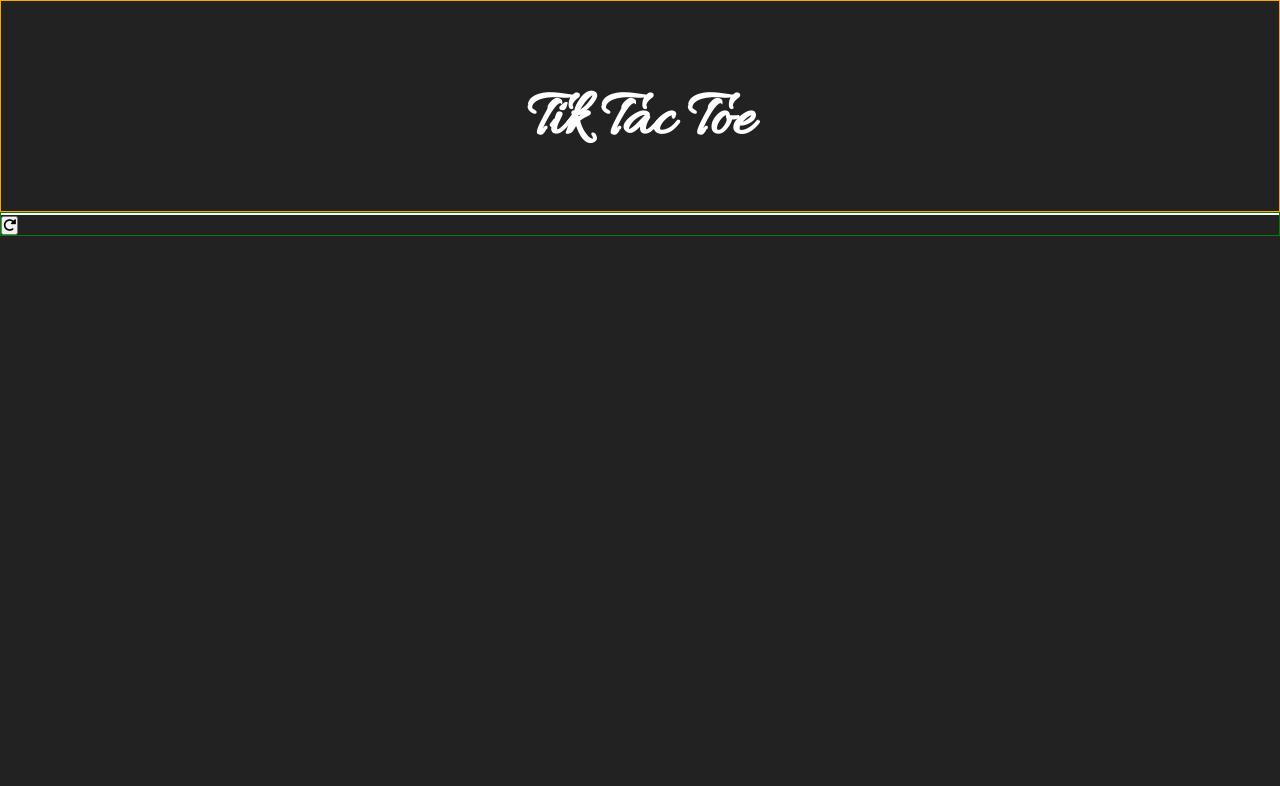
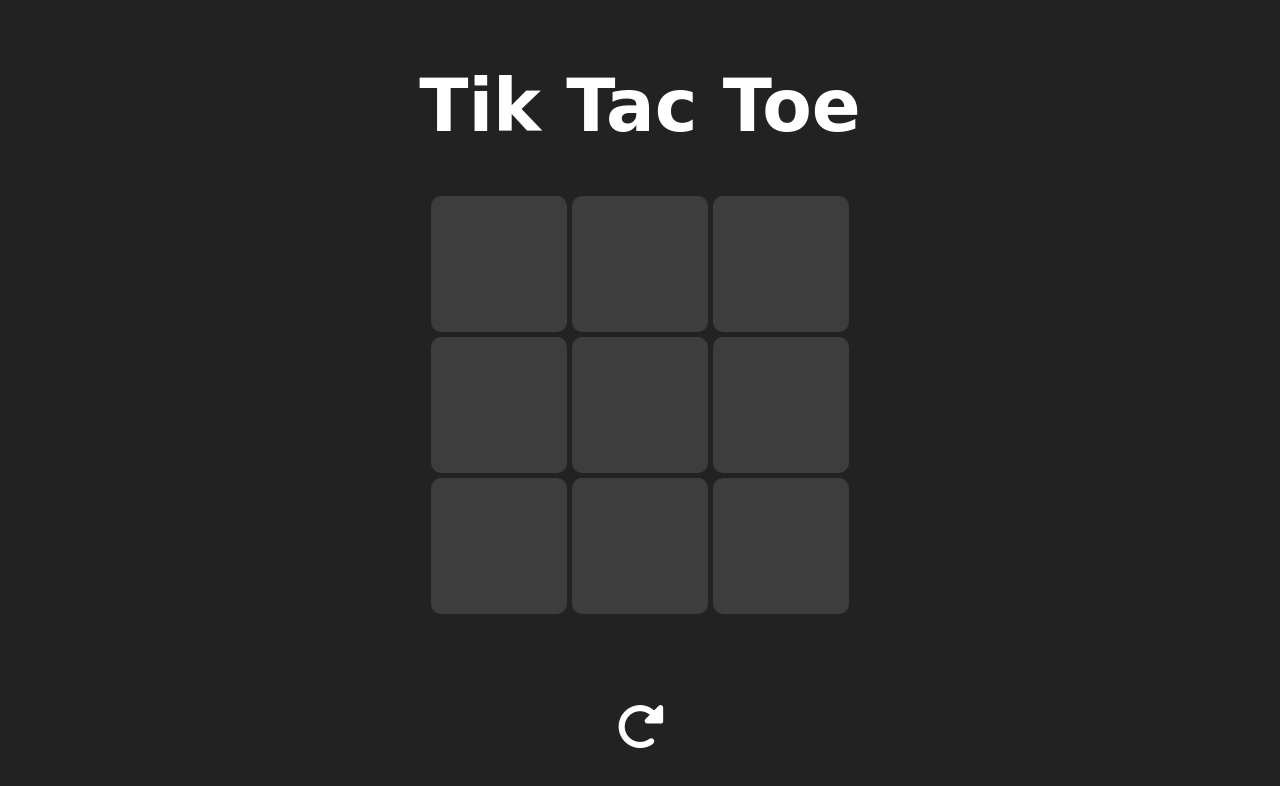
Before and after one commit to Sagar-Sharma-7/Tic-Tac-Toe, a plain HTML site: page index.html in a window 1280 px wide. Drawn offline with Linux system fonts and the light colour scheme; a web font is replaced by a local one.

Commit message:
added logo and ui

```diff
--- a/index.html
+++ b/index.html
@@ -6,6 +6,7 @@
     <meta name="viewport" content="width=device-width, initial-scale=1.0">
     <link rel="stylesheet" href="./public/style/style.css">
     <link rel="stylesheet" href="https://cdnjs.cloudflare.com/ajax/libs/font-awesome/6.0.0-beta3/css/all.min.css" integrity="sha512-Fo3rlrZj/k7ujTnHg4CGR2D7kSs0v4LLanw2qksYuRlEzO+tcaEPQogQ0KaoGN26/zrn20ImR1DfuLWnOo7aBA==" crossorigin="anonymous" referrerpolicy="no-referrer" />
+    <link rel="shortcut icon" href="./public/img/logo.png" type="image/png">
     <title>Tik Tac Toe</title>
 </head>
 <body>
@@ -25,7 +26,6 @@
             <div class="box"></div>
             <div class="box"></div>
         </div>
-        <div class="result"></div>
         <div class="play_again">
             <button id="p_again">
                 <i class="fas fa-redo-alt"></i>
--- a/public/style/style.scss
+++ b/public/style/style.scss
@@ -1,4 +1,5 @@
 @import url('https://fonts.googleapis.com/css2?family=Allura&display=swap');
+@import url('https://fonts.googleapis.com/css2?family=Comforter+Brush&display=swap');
 $fg: #fff;
 @mixin flex($jus: center, $alg: center){
     display: flex;
@@ -30,17 +31,40 @@ body{
 
 header{
     color: $fg;
-    font-family: 'Allura', cursive;
+    // font-family: 'Allura', cursive;
+    font-family: 'Comforter Brush', cursive;
     @include dim(100vw, auto);
-    padding: 10vh 0 6vh 0;
+    padding: 8vh 0 6vh 0;
     text-align: center;
-    font-size: 2rem;
-    border: 1px solid orange;
+    font-size: 2.2rem;
 }
 
 .container{
-    border: 1px solid green;
+    height: 70vh;
+    @include flex(space-between, center);
+    flex-direction: column;
     .canvas{
-        border: 1px solid white;
+        height: 50vh;
+        display: grid;
+        grid-template-columns: repeat(3, 17vh);
+        grid-template-rows: repeat(3, 17vh);
+        grid-gap: 5px;
+        .box{
+            background-color: #3d3d3d;
+            border-radius: 10px;
+            cursor: pointer;
+            &:hover{
+                background-color: #494949;
+            }
+        }
+    }
+    button{
+        font-size: 3rem;
+        background-color: transparent;
+        border-radius: 50px;
+        border: none;
+        outline: none;
+        color: $fg;
+        cursor: pointer;
     }
 }
```
Also changed, not shown: public/img/logo.png (added), public/style/style.css, 1 other file.
